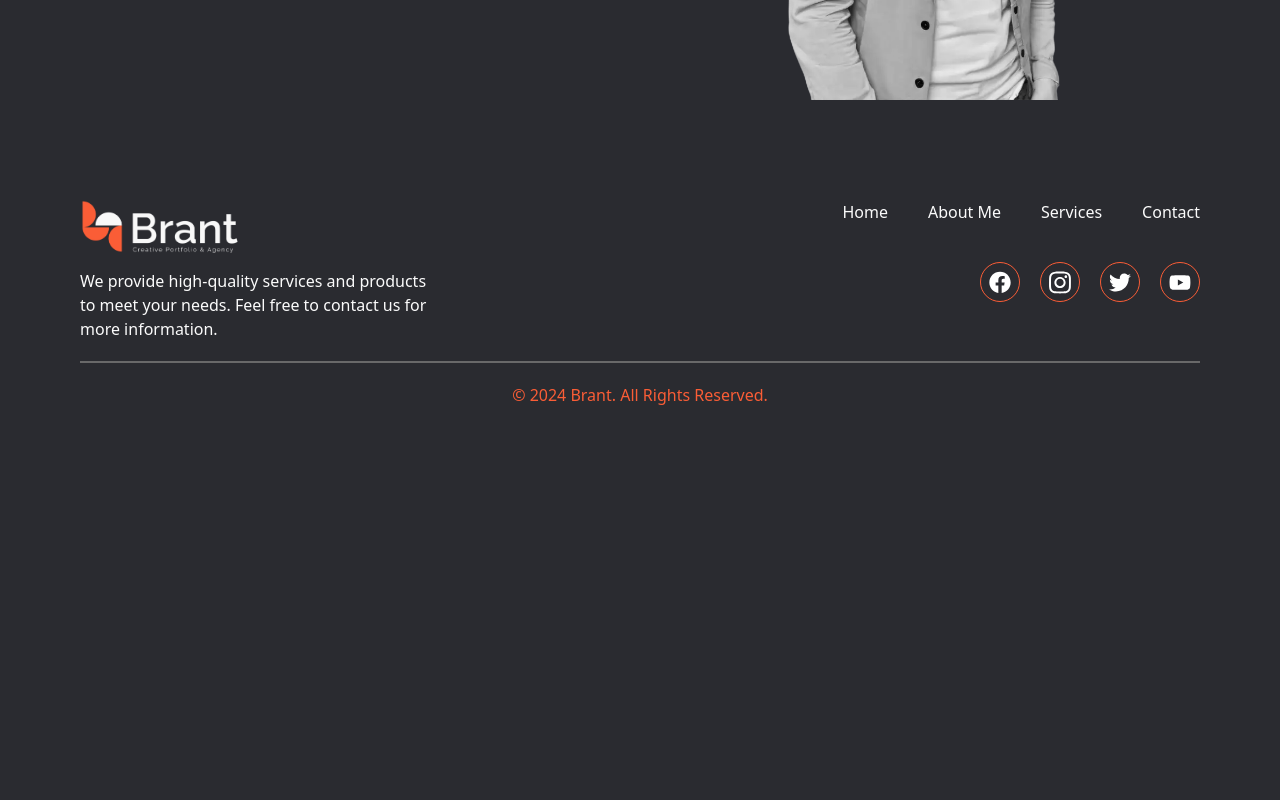
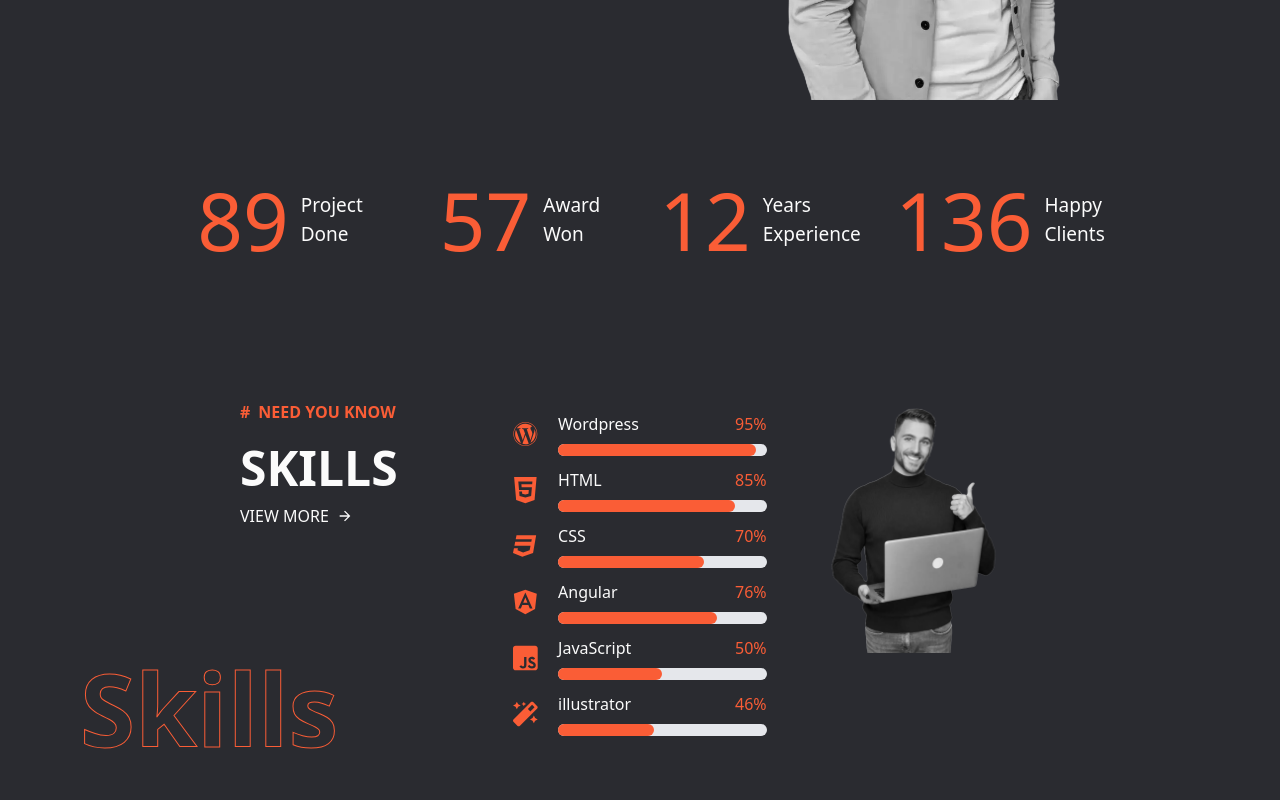
Before and after one commit to omarcamir/Portfolio-ar-en, a Next.js app: page /en/about in a window 1280 px wide. Shown: the part 580-1380 px from the top of the page. Before the commit the page ends 1027 px from the top, so only its background shows below. Built offline with nearby package versions, Linux system fonts and the light colour scheme.

Commit message:
fix about

```diff
--- a/src/app/components/templates/AboutContent.jsx
+++ b/src/app/components/templates/AboutContent.jsx
@@ -1,10 +1,14 @@
 import PageHeader from "../organisms/PageHeader";
 import person from '../../../assets/images/person2.webp'
+import Statistics from "../organisms/Statistics";
+import MySkills from "../organisms/MySkills";
 
 const AboutContent = () => {
   return (
     <div className="container mx-auto py-10">
       <PageHeader page={"About"} imgSrc={person} />
+      <Statistics/>
+      <MySkills/>
     </div>
   );
 };
```
